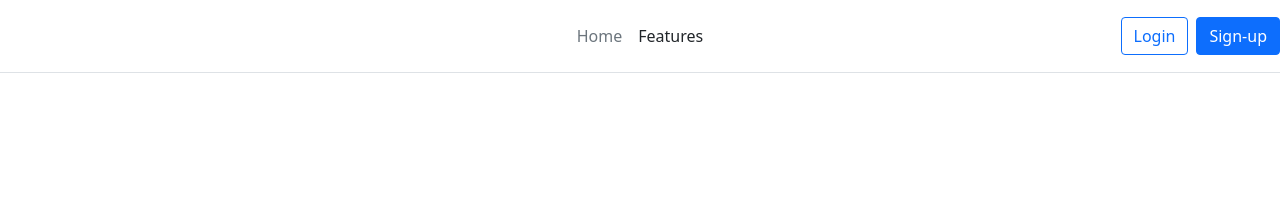
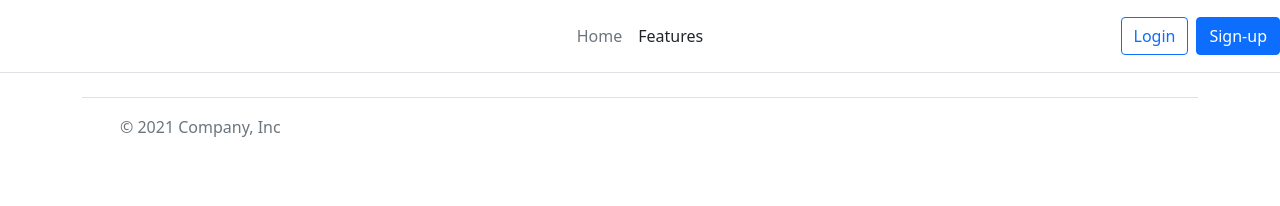
Before and after one commit to iron-runcar/iron-runcar, a React (Create React App) app in the folder web/: page / in a window 1280 px wide. Shown: the top 206 px of the page. Built offline with nearby package versions, Linux system fonts and the light colour scheme.

Commit message:
feat: footer component and add in App.js

```diff
--- a/web/src/App.js
+++ b/web/src/App.js
@@ -1,11 +1,18 @@
 import React from "react";
+import Footer from "./components/footer/footer";
 import NavBar from "./components/navbar/navbar";
 
 function App() {
   return (
     <div className="App">
 
-      <NavBar />
+      <div className="Navbar">
+        <NavBar />
+      </div>
+
+      <div className="Footer">
+        <Footer />
+      </div>
 
     </div>
   );
--- /dev/null
+++ b/web/src/components/footer/footer.jsx
@@ -0,0 +1,25 @@
+import React from "react";
+import { Link } from "react-router-dom";
+
+function Footer() {
+  return(
+    <div className="container">
+      <footer className="d-flex flex-wrap justify-content-between align-items-center py-3 my-4 border-top">
+        <div className="col-md-4 d-flex align-items-center">
+          <Link to="/" className="mb-3 me-2 mb-md-0 text-muted text-decoration-none lh-1">
+            <svg className="bi" width="30" height="24"><Link to="#bootstrap"></Link></svg>
+          </Link>
+          <span className="text-muted">&copy; 2021 Company, Inc</span>
+        </div>
+
+        <ul className="nav col-md-4 justify-content-end list-unstyled d-flex">
+          <li className="ms-3"><Link className="text-muted" to="#"><svg className="bi" width="24" height="24"><Link to="#twitter"/></svg></Link></li>
+          <li className="ms-3"><Link className="text-muted" to="#"><svg className="bi" width="24" height="24"><Link to="#instagram"/></svg></Link></li>
+          <li className="ms-3"><Link className="text-muted" to="#"><svg className="bi" width="24" height="24"><Link to="#facebook"/></svg></Link></li>
+        </ul>
+      </footer>
+    </div>
+  );
+}
+
+export default Footer;
```
